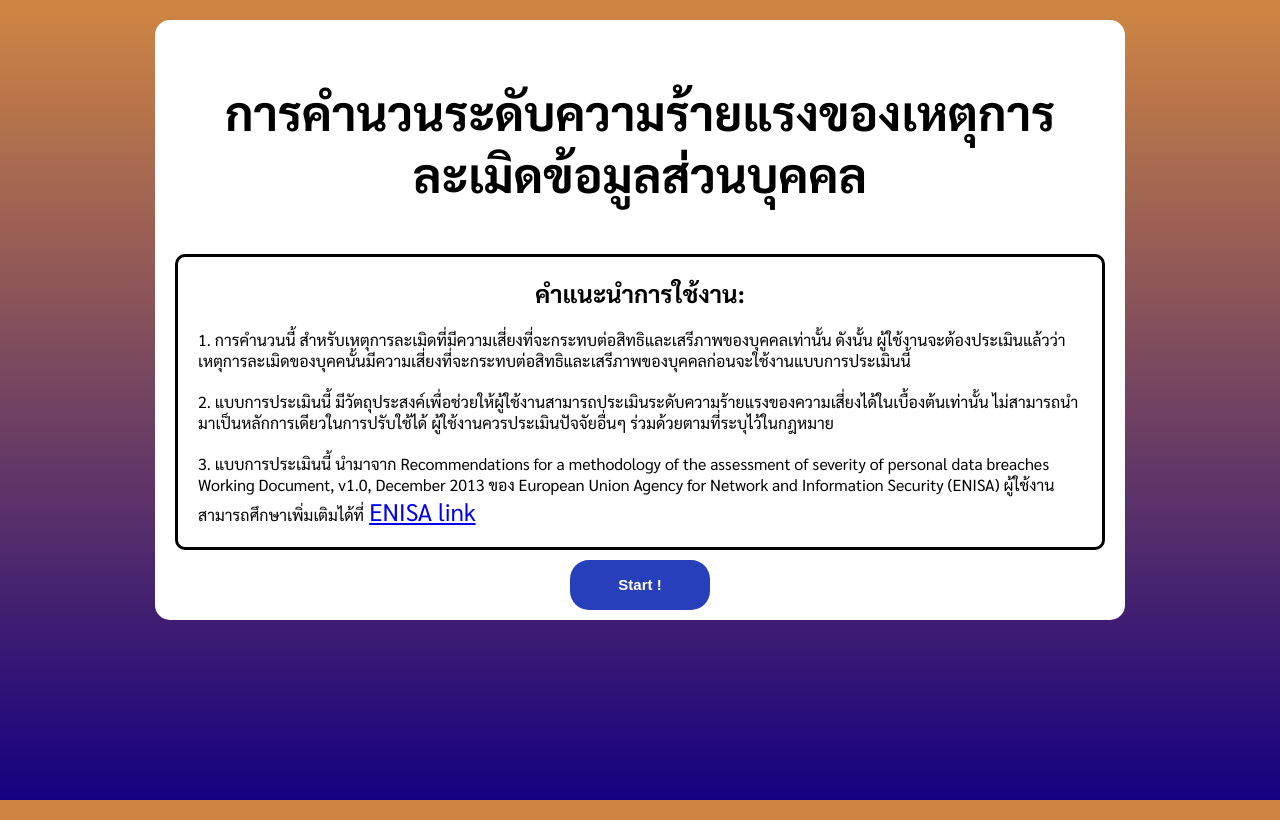
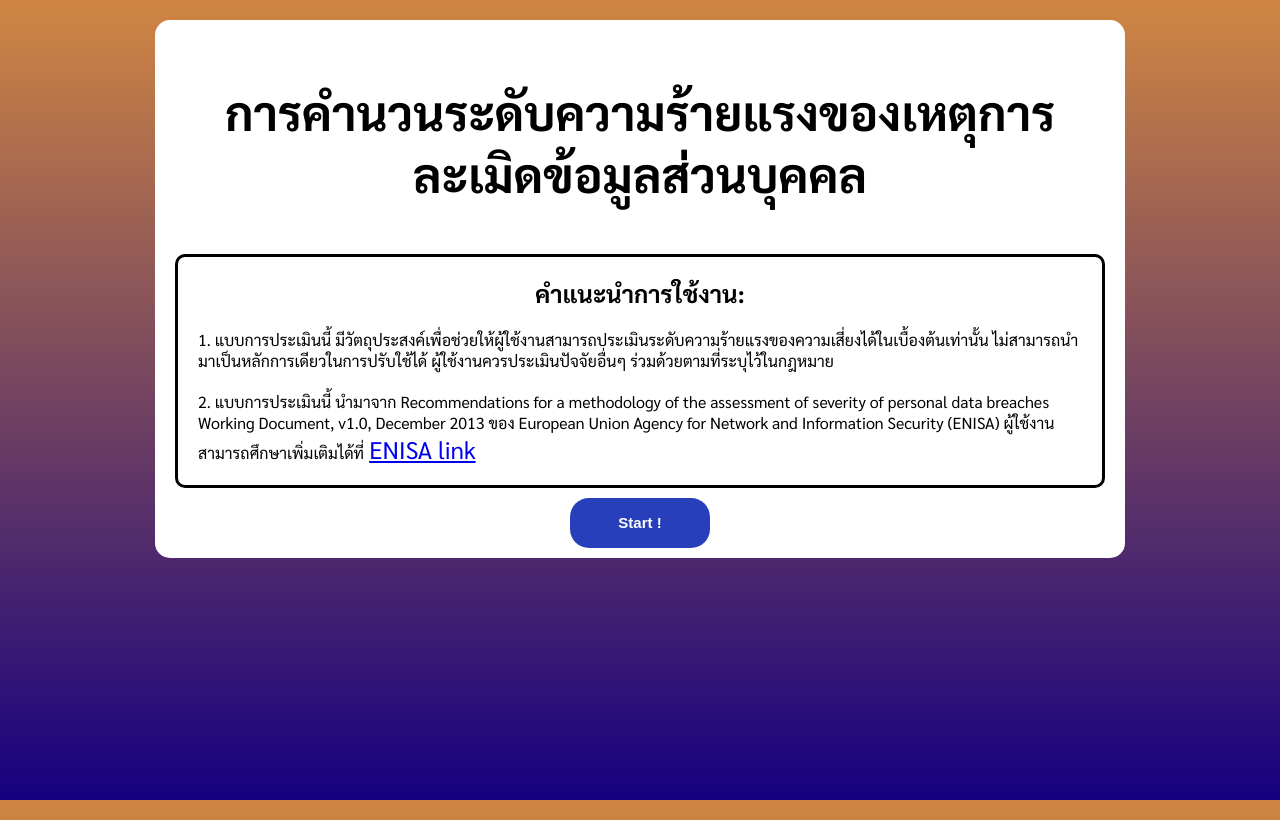
Before and after one commit to ohmtaweesap/enisa_calc, a React (Vite) app: page / in a window 1280 px wide. Built offline with nearby package versions, Linux system fonts and the light colour scheme.

Commit message:
edit intro page

```diff
--- a/src/Calculator.jsx
+++ b/src/Calculator.jsx
@@ -180,9 +180,8 @@ const Calculator = ({category}) => {
                             <h1 className="breach-header">การคำนวนระดับความร้ายแรงของเหตุการละเมิดข้อมูลส่วนบุคคล</h1>
                             <div className="recommendation-container">
                                 <h2>คำแนะนำการใช้งาน: </h2>
-                                    <p className="description-list">1. การคำนวนนี้ สำหรับเหตุการละเมิดที่มีความเสี่ยงที่จะกระทบต่อสิทธิและเสรีภาพของบุคคลเท่านั้น ดังนั้น ผู้ใช้งานจะต้องประเมินแล้วว่าเหตุการละเมิดของบุคคนั้นมีความเสี่ยงที่จะกระทบต่อสิทธิและเสรีภาพของบุคคลก่อนจะใช้งานแบบการประเมินนี้</p>
-                                    <p className="description-list">2. แบบการประเมินนี้ มีวัตถุประสงค์เพื่อช่วยให้ผู้ใช้งานสามารถประเมินระดับความร้ายแรงของความเสี่ยงได้ในเบื้องต้นเท่านั้น ไม่สามารถนำมาเป็นหลักการเดียวในการปรับใช้ได้ ผู้ใช้งานควรประเมินปัจจัยอื่นๆ ร่วมด้วยตามที่ระบุไว้ในกฎหมาย</p>
-                                    <p className="description-list">3. แบบการประเมินนี้ นำมาจาก Recommendations for a methodology of the assessment of severity of personal data breaches Working Document, v1.0, December 2013 ของ European Union Agency for Network and Information Security (ENISA) ผู้ใช้งานสามารถศึกษาเพิ่มเติมได้ที่
+                                    <p className="description-list">1. แบบการประเมินนี้ มีวัตถุประสงค์เพื่อช่วยให้ผู้ใช้งานสามารถประเมินระดับความร้ายแรงของความเสี่ยงได้ในเบื้องต้นเท่านั้น ไม่สามารถนำมาเป็นหลักการเดียวในการปรับใช้ได้ ผู้ใช้งานควรประเมินปัจจัยอื่นๆ ร่วมด้วยตามที่ระบุไว้ในกฎหมาย</p>
+                                    <p className="description-list">2. แบบการประเมินนี้ นำมาจาก Recommendations for a methodology of the assessment of severity of personal data breaches Working Document, v1.0, December 2013 ของ European Union Agency for Network and Information Security (ENISA) ผู้ใช้งานสามารถศึกษาเพิ่มเติมได้ที่
                                         <a className="link" href="https://www.enisa.europa.eu/publications/dbn-severity" target="_blank">ENISA link</a>
                                     </p>
                             </div>
```
